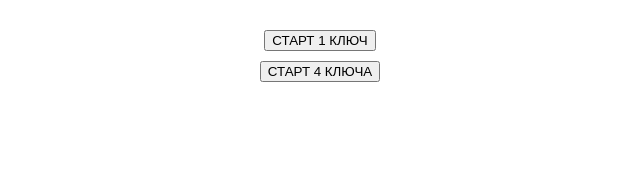
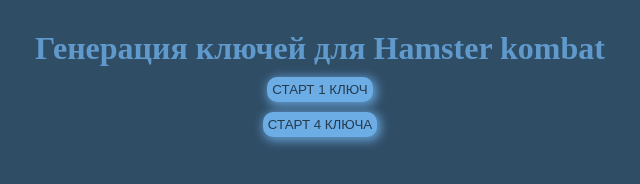
Before and after one commit to artemi258/hamster-key, a website built with webpack: page src/index.html in a window 1280 px wide. Shown: the whole page, without its empty margins (320-960 px from the left). Built offline with nearby package versions, Linux system fonts and the light colour scheme.

Commit message:
стилизация страницы

```diff
--- a/src/index.html
+++ b/src/index.html
@@ -3,7 +3,7 @@
  <head>
   <meta charset="UTF-8" />
   <meta name="viewport" content="width=device-width, initial-scale=1.0" />
-  <title>Document</title>
+  <title>Hamster key</title>
  </head>
  <body>
   <!-- Yandex.Metrika counter -->
@@ -43,6 +43,7 @@
   ></noscript>
   <!-- /Yandex.Metrika counter -->
   <main class="container">
+   <h1 class="title">Генерация ключей для Hamster kombat</h1>
    <button class="btn">СТАРТ 1 КЛЮЧ</button>
    <button class="btn2">СТАРТ 4 КЛЮЧА</button>
    <div class="spinner"></div>
--- a/src/js/generateKey.js
+++ b/src/js/generateKey.js
@@ -39,6 +39,7 @@
    })
    .catch((err) => {
     btn.disabled = '';
+    btn2.disabled = '';
 
     spinner.textContent = 'Ошибка! Не удалось создать токен клиента';
     console.log(`не удалось создать clientToken. Ошибка: ${err}`);
--- a/src/style/global.scss
+++ b/src/style/global.scss
@@ -23,8 +23,36 @@
  object-fit: cover;
 }
 
+.btn {
+ background-color: #6cade6;
+ border: none;
+ padding: 5px;
+ border-radius: 10px;
+ color: #243a4d;
+ box-shadow: 2px 2px 10px 2px #609acc;
+ cursor: pointer;
+ &:active {
+  box-shadow: 1px 1px 5px 1px #609acc;
+ }
+}
+
 .btn2 {
  margin-top: 10px;
+ background-color: #6cade6;
+ border: none;
+ padding: 5px;
+ border-radius: 10px;
+ color: #243a4d;
+ box-shadow: 2px 2px 10px 2px #609acc;
+ cursor: pointer;
+ &:active {
+  box-shadow: 1px 1px 5px 1px #609acc;
+ }
+}
+
+.title {
+ color: #609acc;
+ margin-bottom: 10px;
 }
 
 * {
@@ -33,5 +61,6 @@
 }
 
 body {
+ background-color: #304d66;
  padding: 30px 0;
 }
```
Also changed, not shown: dist/index.html.
